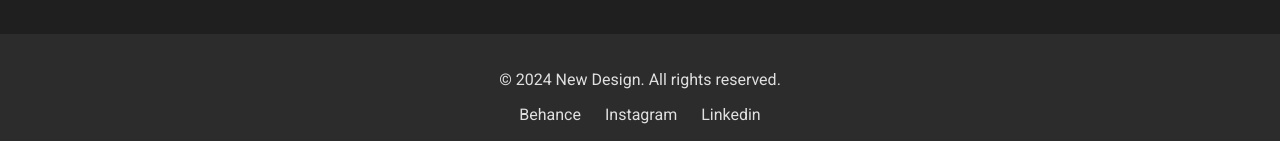
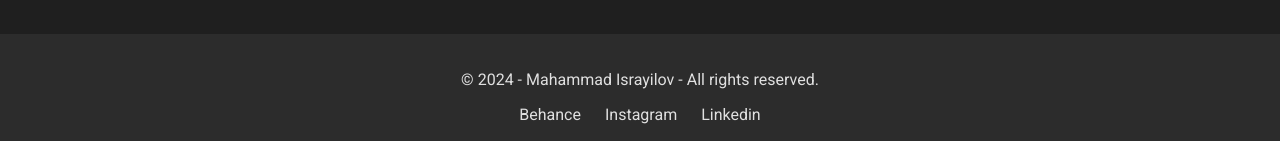
Before and after one commit to israiloovv/Design-Portfolio, a plain HTML site: page index.html in a window 1280 px wide. Shown: the part 2415-2556 px from the top of the page. Drawn offline with Linux system fonts and the light colour scheme.

Commit message:
Update index.html

```diff
--- a/index.html
+++ b/index.html
@@ -109,7 +109,7 @@
 
 
   <footer class="footer">
-    <p>&copy; 2024 New Design. All rights reserved.</p>
+    <p>&copy; 2024 - Mahammad Israyilov - All rights reserved.</p>
     <div class="social-links">
       <a href="https://www.behance.net/3bfd6678" target="_blank">Behance</a>
       <a href="https://www.instagram.com/uxui.israilov/" target="_blank">Instagram</a>
```
